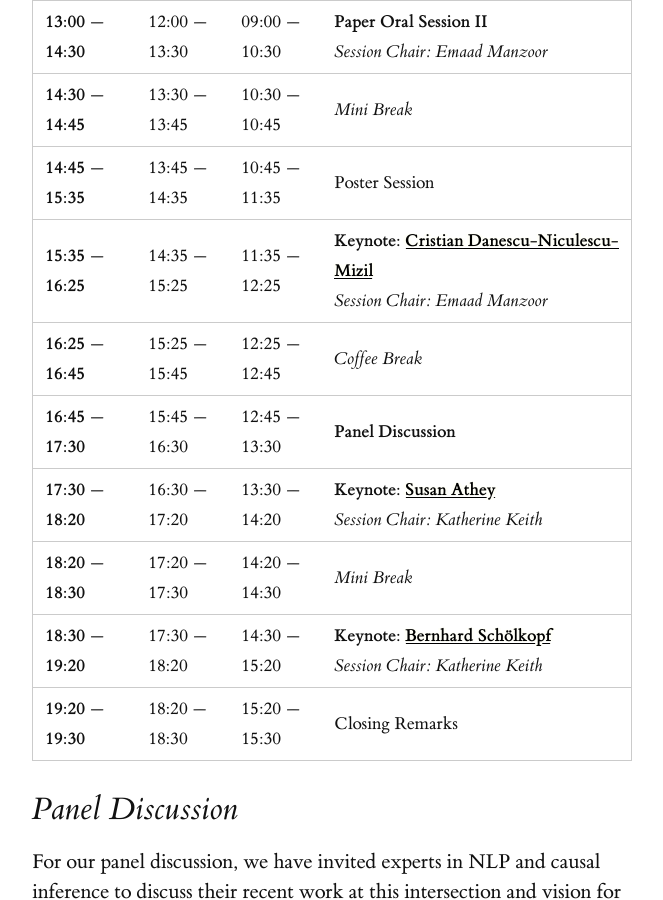
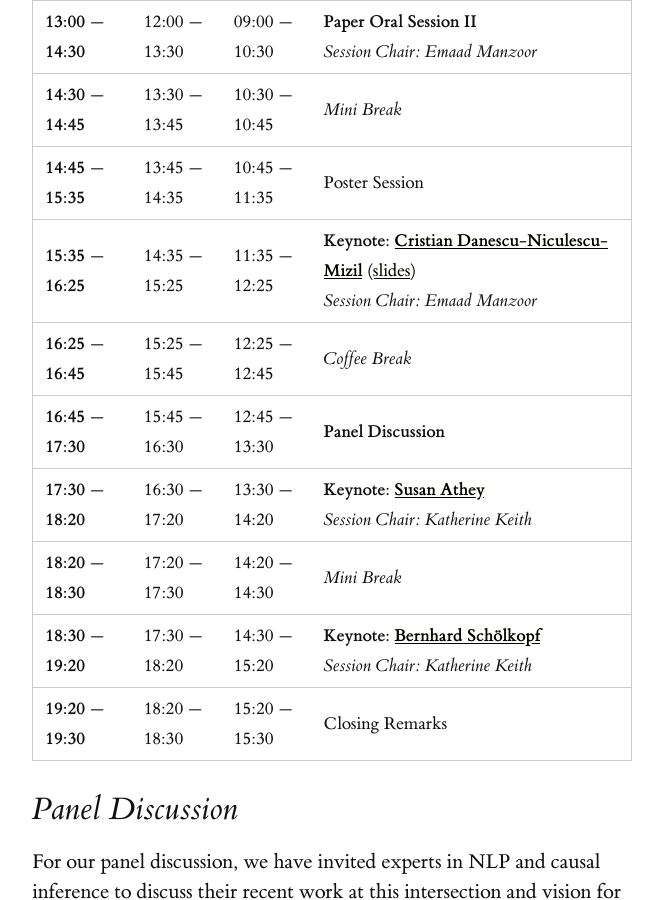
Before and after one commit to causaltext/causaltext.github.io, a Jekyll site: the page built from 2021/program.md, in a window 1280 px wide and 900 px high, scrolled down 649 px. Shown: the whole window, without its empty margins (424-1087 px from the left). Built offline with Jekyll 4.4.1, drawn with Linux system fonts in a browser that asks for light colours.

Commit message:
Update program.md

```diff
--- a/2021/program.md
+++ b/2021/program.md
@@ -13,14 +13,14 @@ title: Program
 | Punta Cana<br/>(UTC -4) | EST<br/>(UTC -5) | PST<br/>(UTC -8) | |
 | --- | --- | --- | --- |
 **09:00 ---<br/>09:10** | 08:00 ---<br/>08:10 | 05:00 ---<br/>05:10 | Opening Remarks (Roi Reichart) |
-**09:10 ---<br/>10:00**	| 08:10 ---<br/>09:00 | 05:10 ---<br/>06:00 | **Keynote:** **[David Blei](http://www.cs.columbia.edu/~blei/)** ([slides](https://drive.google.com/file/d/1zaS7EXNh59p6SbaCoUd58t-fBcaZNnkB/view?usp=gmail))<br/>*Session Chair: Roi Reichart*|
+**09:10 ---<br/>10:00**	| 08:10 ---<br/>09:00 | 05:10 ---<br/>06:00 | **Keynote:** **[David Blei](http://www.cs.columbia.edu/~blei/)** ([slides](https://github.com/causaltext/causaltext.github.io/raw/master/2021/blei.pdf))<br/>*Session Chair: Roi Reichart*|
 **10:00 ---<br/>10:30**	| 09:00 ---<br/>09:30 | 06:00 ---<br/>06:30 | *Coffee Break* |
 **10:30 ---<br/>12:00**	| 09:30 ---<br/>11:00 | 06:30 ---<br/>08:00 | **Paper Oral Session I**<br/>*Session Chair: Amir Feder* |
 **12:00 ---<br/>13:00**	| 11:00 ---<br/>12:00 | 08:00 ---<br/>09:00 | *Lunch Break* |
 **13:00 ---<br/>14:30**	| 12:00 ---<br/>13:30 | 09:00 ---<br/>10:30 | **Paper Oral Session II**<br/>*Session Chair: Emaad Manzoor* |
 **14:30 ---<br/>14:45**	| 13:30 ---<br/>13:45 | 10:30 ---<br/>10:45 | *Mini Break* |
 **14:45 ---<br/>15:35**	| 13:45 ---<br/>14:35 | 10:45 ---<br/>11:35 | Poster Session |
-**15:35 ---<br/>16:25**	| 14:35 ---<br/>15:25 | 11:35 ---<br/>12:25 | **Keynote:** **[Cristian Danescu-Niculescu-Mizil](https://www.cs.cornell.edu/~cristian/)**<br/>*Session Chair: Emaad Manzoor* |
+**15:35 ---<br/>16:25**	| 14:35 ---<br/>15:25 | 11:35 ---<br/>12:25 | **Keynote:** **[Cristian Danescu-Niculescu-Mizil](https://www.cs.cornell.edu/~cristian/)** ([slides](https://github.com/causaltext/causaltext.github.io/raw/master/2021/cristian.pdf))<br/>*Session Chair: Emaad Manzoor* |
 **16:25 ---<br/>16:45**	| 15:25 ---<br/>15:45 | 12:25 ---<br/>12:45 | *Coffee Break* |
 **16:45 ---<br/>17:30**	| 15:45 ---<br/>16:30 | 12:45 ---<br/>13:30 | **Panel Discussion** |
 **17:30 ---<br/>18:20**	| 16:30 ---<br/>17:20 | 13:30 ---<br/>14:20 | **Keynote:** **[Susan Athey](https://athey.people.stanford.edu/)**<br/>*Session Chair: Katherine Keith* |
```
